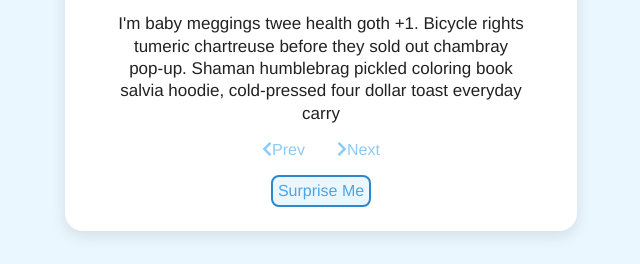
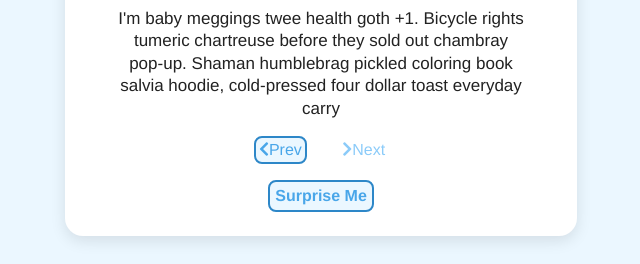
Before and after one commit to daniel-monsalve-villegas/review-carousel, a plain HTML site: page index.html in a window 1280 px wide. In both pictures the pointer is over the button "Prev". Shown: the part 536-800 px from the top of the page, without its empty margins (319-959 px from the left). Drawn offline with Linux system fonts and the light colour scheme.

Commit message:
finished

```diff
--- a/css/style.css
+++ b/css/style.css
@@ -227,6 +227,15 @@ body {
 
 .btn {
   color: hsl(205, 90%, 76%);
+  padding: 0.2em;
+  transition: all .1s ease-in-out;
+}
+
+.btn:hover {
+  background-color: hsl(205, 100%, 96%);
+  color: hsl(205, 78%, 60%);
+  border: 2px solid hsl(205, 63%, 48%);
+  border-radius: 8px;
 }
 
 .random-btn {
@@ -237,4 +246,11 @@ body {
   background-color: hsl(205, 100%, 96%);
   color: hsl(205, 78%, 60%);
   text-transform: capitalize;
+  font-weight: 700;
+  transition: all .2s ease-in-out;
 }
+
+.random-btn:hover {
+  background-color: hsl(205, 90%, 76%);
+  color: hsl(205, 86%, 17%);
+}
```
